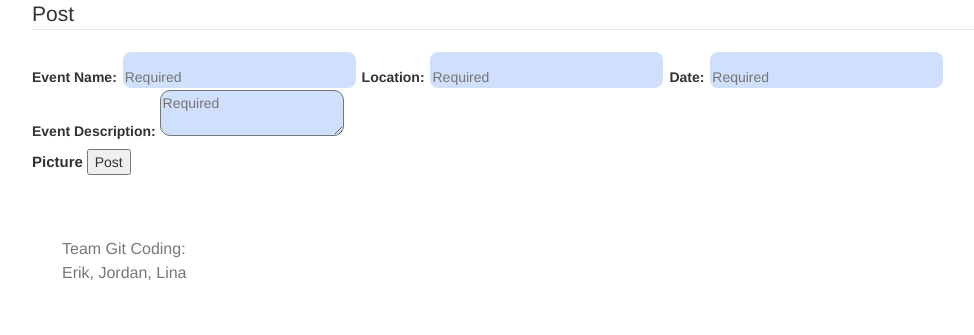
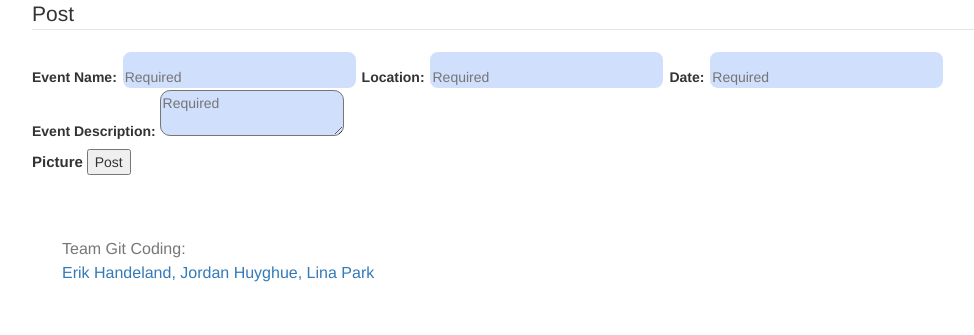
Before and after one commit to Erik-Handeland/serve-and-connect, a Python web app: template templates/profile-post.html in a window 1280 px wide. Shown: the part 481-816 px from the top of the page, without its empty margins (8-982 px from the left). Run offline with Jinja, Linux system fonts and the light colour scheme; the template is opened without the code that fills it, so the values that code supplies are empty.

Commit message:
changes by lina

```diff
--- a/templates/community-post.html
+++ b/templates/community-post.html
@@ -85,7 +85,7 @@
         <div class="small-print">
           <div class="container">
             <p>Team Git Coding:</br>
-              Erik, Jordan, Lina</p>
+              <a href="www.handeland.tech">Erik Handeland,</a><a href="https://www.facebook.com/jordan.huyghue"> Jordan Huyghue,</a> <a href= "https://www.linkedin.com/in/lina-park-622857158/">Lina Park</a></p>
           </div>
         </div>
 
--- a/templates/community.html
+++ b/templates/community.html
@@ -80,7 +80,7 @@
         <div class="small-print">
           <div class="container">
             <p>Team Git Coding:</br>
-              Erik, Jordan, Lina</p>
+              <a href="www.handeland.tech">Erik Handeland,</a><a href="https://www.facebook.com/jordan.huyghue"> Jordan Huyghue,</a> <a href= "https://www.linkedin.com/in/lina-park-622857158/">Lina Park</a></p>
           </div>
         </div>
 
--- a/templates/friends.html
+++ b/templates/friends.html
@@ -80,7 +80,7 @@
         <div class="small-print">
           <div class="container">
             <p>Team Git Coding:</br>
-              Erik, Jordan, Lina</p>
+              <a href="www.handeland.tech">Erik Handeland,</a><a href="https://www.facebook.com/jordan.huyghue"> Jordan Huyghue,</a> <a href= "https://www.linkedin.com/in/lina-park-622857158/">Lina Park</a></p>
           </div>
         </div>
 
--- a/templates/home.html
+++ b/templates/home.html
@@ -107,7 +107,7 @@
         <div class="small-print">
         	<div class="container">
         		<p>Team Git Coding:</br>
-              Erik Handeland, Jordan Huyghue, Lina Park</p>
+              <a href="www.handeland.tech">Erik Handeland,</a><a href="https://www.facebook.com/jordan.huyghue"> Jordan Huyghue,</a> <a href= "https://www.linkedin.com/in/lina-park-622857158/">Lina Park</a></p>
         	</div>
         </div>
 
--- a/templates/profile-post.html
+++ b/templates/profile-post.html
@@ -83,8 +83,8 @@
     <footer class="page-footer">
         <div class="small-print">
           <div class="container">
-            <p>Team Git Coding:</br>
-              Erik, Jordan, Lina</p>
+            <p lass="footer">Team Git Coding:</br>
+              <a href="www.handeland.tech">Erik Handeland,</a><a href="https://www.facebook.com/jordan.huyghue"> Jordan Huyghue,</a> <a href= "https://www.linkedin.com/in/lina-park-622857158/">Lina Park</a></p>
           </div>
         </div>
 
@@ -102,36 +102,3 @@
 
   </body>
 </html>
-
-
-<!--<!DOCTYPE html>
-<html lang="en" dir="ltr">
-  <head>
-    <meta charset="utf-8">
-    <title></title>
-    <link rel="stylesheet" href="post.css">
-    <link rel="shortcut icon" type="image/x-icon" href="../templates/images/favicon.ico"/>
-  </head>
-  <body>
-    <div class="collapse navbar-collapse" id="navbar">
-        <ul class="nav navbar-nav navbar-right">
-            <li class="active">
-                <a><b>Community</b></a>
-            </li>
-            <li>
-                <a href="friends">Friends</a>
-            </li>
-            <li>
-                <a href="profile">Profile</a>
-            </li>
-        </ul>
-
-    </div><! /.navbar-collapse -->
-<!--</div><! /.container
-</nav>
-
-
-
-    </ul>
-  </body>
-</html>-->
--- a/templates/profile.html
+++ b/templates/profile.html
@@ -119,7 +119,7 @@
         <div class="small-print">
           <div class="container">
             <p class="footer">Team Git Coding:</br>
-              Erik Handeland, Jordan Huyghue, Lina Park</p>
+              <a href="www.handeland.tech">Erik Handeland,</a><a href="https://www.facebook.com/jordan.huyghue"> Jordan Huyghue,</a> <a href= "https://www.linkedin.com/in/lina-park-622857158/">Lina Park</a></p>
           </div>
         </div>
 
```
